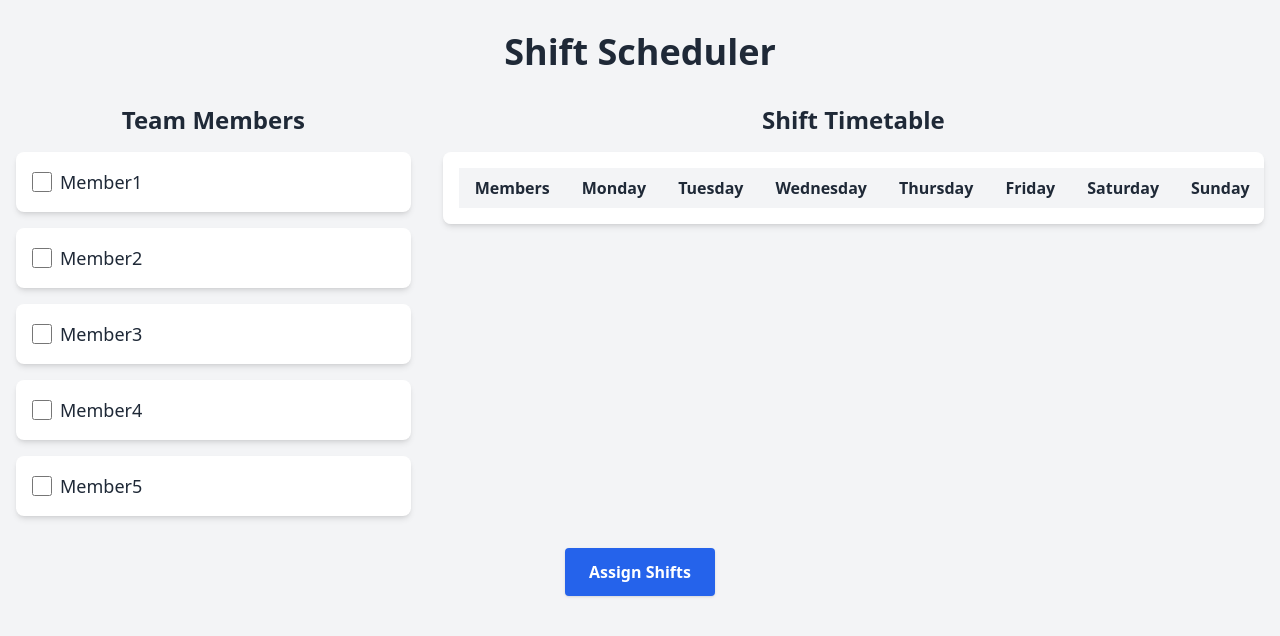
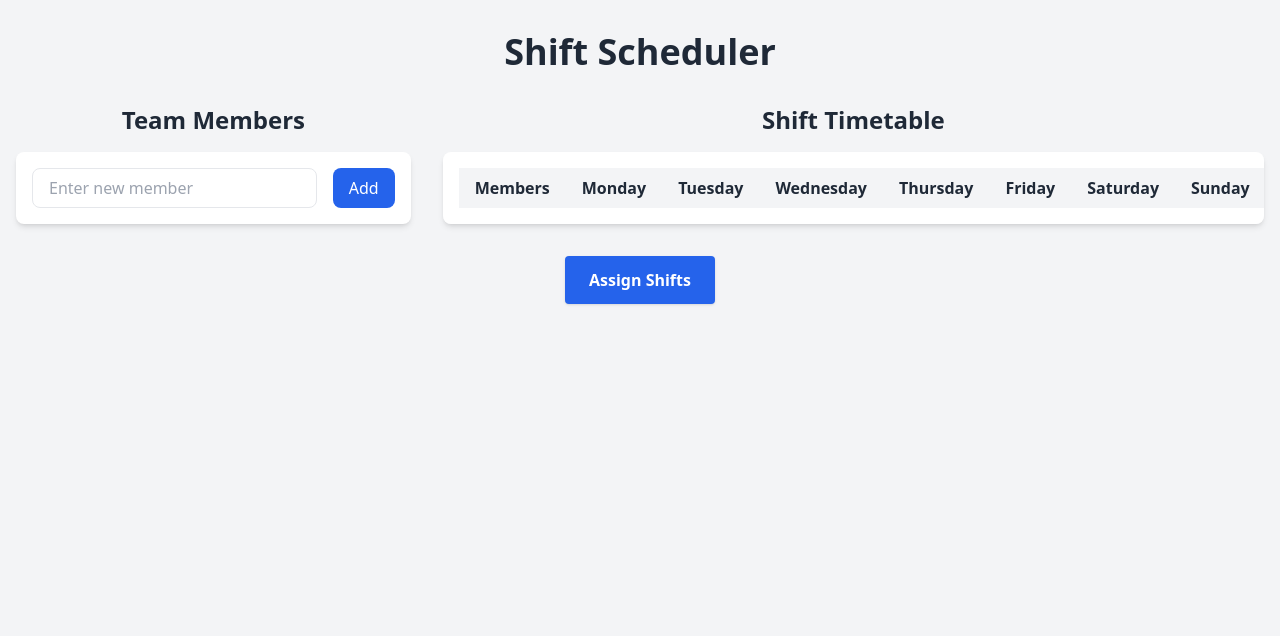
Before and after one commit to colinmarklubembe/shift-scheduler, a React (Create React App) app: page / in a window 1280 px wide. Shown: the top 636 px of the page. Built offline with nearby package versions, Linux system fonts and the light colour scheme.

Commit message:
chore: Add functionality to add and remove team members

```diff
--- a/src/App.tsx
+++ b/src/App.tsx
@@ -1,12 +1,10 @@
-// src/App.tsx
 import React, { useState } from "react";
 import TeamMembers from "./components/TeamMembers";
 import ShiftTimetable from "./components/ShiftTimetable";
-import AssignShiftsButton from "./components/AssignShiftsButton";
 import Modal from "./components/Modal";
 
 const App: React.FC = () => {
-  const teamMembers = ["Member1", "Member2", "Member3", "Member4", "Member5"];
+  const [teamMembers, setTeamMembers] = useState<string[]>([]);
   const daysOfWeek = [
     "Monday",
     "Tuesday",
@@ -28,6 +26,15 @@ const App: React.FC = () => {
         ? prev.filter((m) => m !== member)
         : [...prev, member]
     );
+  };
+
+  const addMember = (member: string) => {
+    setTeamMembers((prevMembers) => [...prevMembers, member]);
+  };
+
+  const removeMember = (member: string) => {
+    setTeamMembers((prevMembers) => prevMembers.filter((m) => m !== member));
+    setSelectedMembers((prev) => prev.filter((m) => m !== member));
   };
 
   const assignShifts = () => {
@@ -84,6 +91,7 @@ const App: React.FC = () => {
             members={teamMembers}
             selectedMembers={selectedMembers}
             toggleMember={toggleMember}
+            addMember={addMember}
           />
         </div>
         <div className="md:col-span-2">
--- a/src/components/TeamMembers.tsx
+++ b/src/components/TeamMembers.tsx
@@ -1,18 +1,47 @@
-import React from "react";
+import React, { useState } from "react";
 
 interface TeamMembersProps {
   members: string[];
   selectedMembers: string[];
   toggleMember: (member: string) => void;
+  addMember: (member: string) => void;
 }
 
 const TeamMembers: React.FC<TeamMembersProps> = ({
   members,
   selectedMembers,
   toggleMember,
+  addMember,
 }) => {
+  const [newMember, setNewMember] = useState("");
+
+  const handleAddMember = () => {
+    if (newMember.trim() !== "") {
+      addMember(newMember.trim());
+      setNewMember(""); // Clear input field after adding member
+    }
+  };
+
   return (
     <div className="grid grid-cols-1 gap-4">
+      {/* Input field to add new member */}
+      <div className="bg-white rounded-lg shadow-md p-4 flex items-center space-x-4">
+        <input
+          type="text"
+          value={newMember}
+          onChange={(e) => setNewMember(e.target.value)}
+          placeholder="Enter new member"
+          className="form-input h-10 px-4 w-full border rounded-lg focus:outline-none focus:border-blue-500"
+        />
+        <button
+          onClick={handleAddMember}
+          className="bg-blue-600 text-white px-4 py-2 rounded-lg hover:bg-blue-700"
+        >
+          Add
+        </button>
+      </div>
+
+      {/* Existing members */}
       {members.map((member) => (
         <div
           key={member}
```
